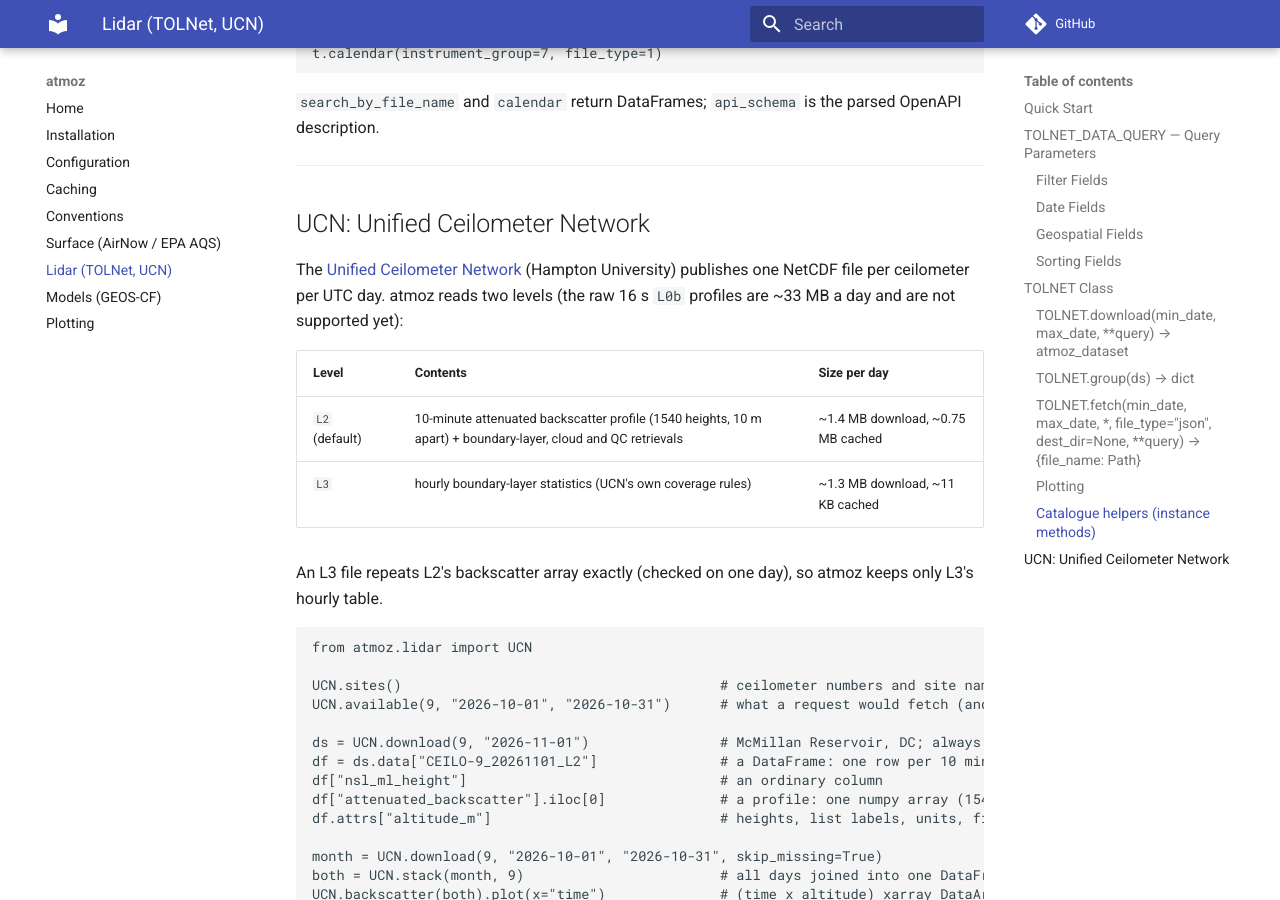
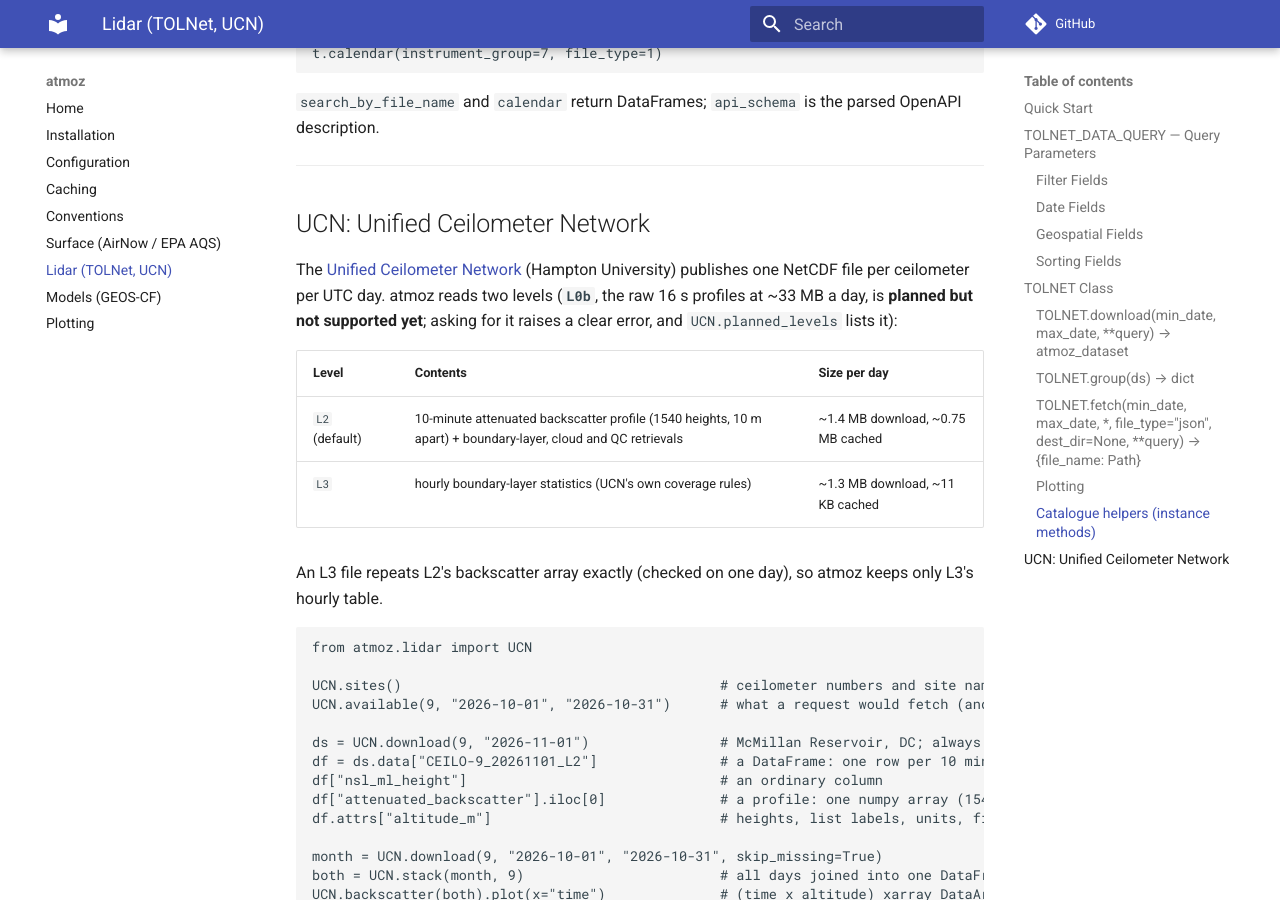
Before and after one commit to moroots/atmoz, an MkDocs documentation site: the page built from docs/lidar.md, in a window 1280 px wide and 900 px high, scrolled down 4559 px. Built offline with MkDocs 1.6.1 and Material for MkDocs 9.7.7, drawn with Linux system fonts in a browser that asks for light colours; comment, search, counter and statistics services are not loaded.

Commit message:
UCN: advertise planned L0b level (planned_levels, clearer error)

```diff
--- a/docs/lidar.md
+++ b/docs/lidar.md
@@ -153,7 +153,7 @@ t.calendar(instrument_group=7, file_type=1)
 ## UCN: Unified Ceilometer Network
 
 The [Unified Ceilometer Network](https://ucn.cas.hamptonu.edu/viewer/) (Hampton University) publishes one NetCDF file per
-ceilometer per UTC day. atmoz reads two levels (the raw 16 s `L0b` profiles are ~33 MB a day and are not supported yet):
+ceilometer per UTC day. atmoz reads two levels (**`L0b`**, the raw 16 s profiles at ~33 MB a day, is **planned but not supported yet**; asking for it raises a clear error, and `UCN.planned_levels` lists it):
 
 | Level | Contents | Size per day |
 |-------|----------|--------------|
```
Also changed, not shown: CHANGELOG.md (+1 -1 lines), README.md (+1 -1 lines), 2 other files.
